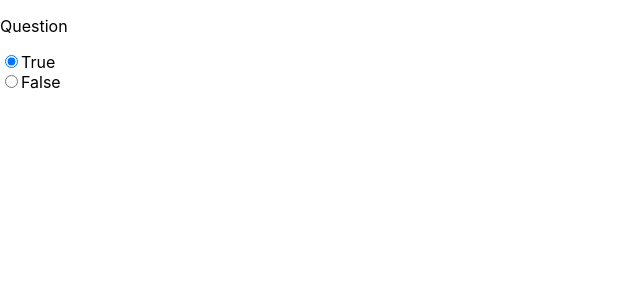
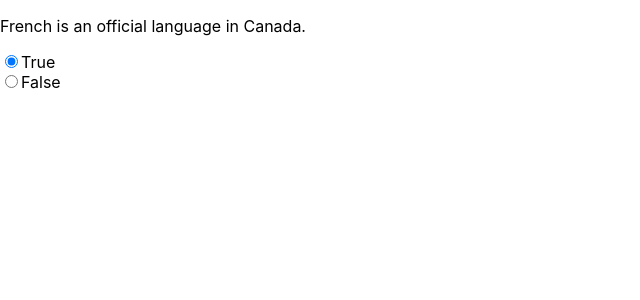
Before and after one commit to Kristofferson1/react-quiz, a React (Create React App) app: page / in a window 1280 px wide. Shown: the top 300 px of the page, without its empty margins (0-640 px from the left). Built offline with nearby package versions, Linux system fonts and the light colour scheme.

Commit message:
Added "Quiz" component

```diff
--- a/src/App.tsx
+++ b/src/App.tsx
@@ -1,11 +1,11 @@
 import React from "react";
-import Question from "./components/Question";
+import Quiz from "./components/Quiz";
 
 function App() {
   return (
     <div className="App">
       {/*  */}
-      <Question />
+      <Quiz />
     </div>
   );
 }
--- a/src/components/Question.tsx
+++ b/src/components/Question.tsx
@@ -1,11 +1,11 @@
 import React, { Component, useState } from "react";
 
-const Question = () => {
+const Question = ({ question }: any) => {
   const [checked, setChecked] = useState("True");
 
   return (
     <div className="question">
-      <p>Question</p>
+      <p>{question}</p>
       <div className="answers">
         {" "}
         <form>
--- /dev/null
+++ b/src/components/Quiz.tsx
@@ -0,0 +1,34 @@
+import { useState } from "react";
+import Question from "./Question";
+
+const Quiz = () => {
+  const questions = [
+    {
+      category: "General Knowledge",
+      type: "boolean",
+      difficulty: "easy",
+      question: "Gumbo is a stew that originated in Louisiana.",
+      correct_answer: "True",
+      incorrect_answers: ["False"],
+    },
+    {
+      category: "General Knowledge",
+      type: "boolean",
+      difficulty: "easy",
+      question: "French is an official language in Canada.",
+      correct_answer: "True",
+      incorrect_answers: ["False"],
+    },
+    {
+      category: "General Knowledge",
+      type: "boolean",
+      difficulty: "easy",
+      question: "Bulls are attracted to the color red.",
+      correct_answer: "False",
+      incorrect_answers: ["True"],
+    },
+  ];
+
+  return <Question question={questions[1].question} />;
+};
+export default Quiz;
```
